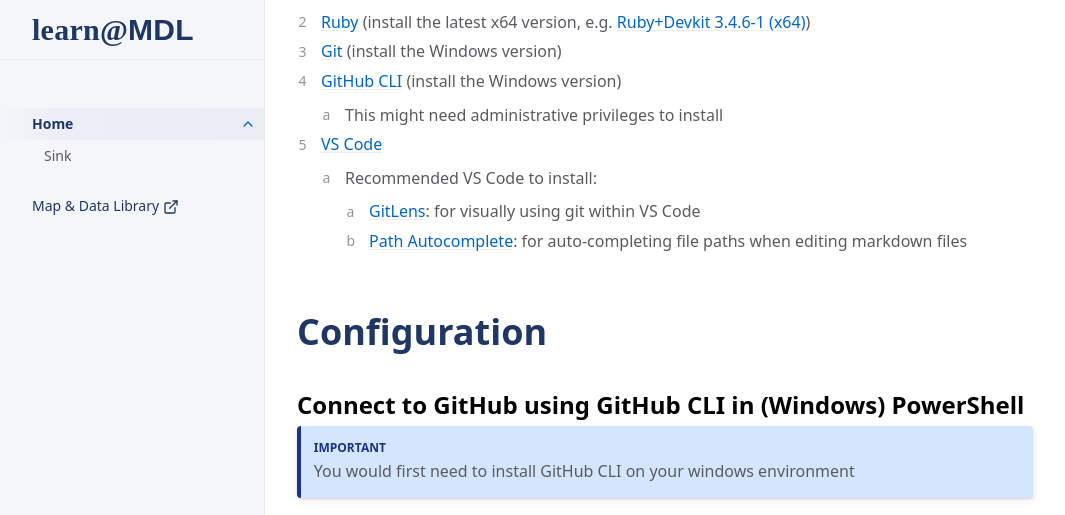
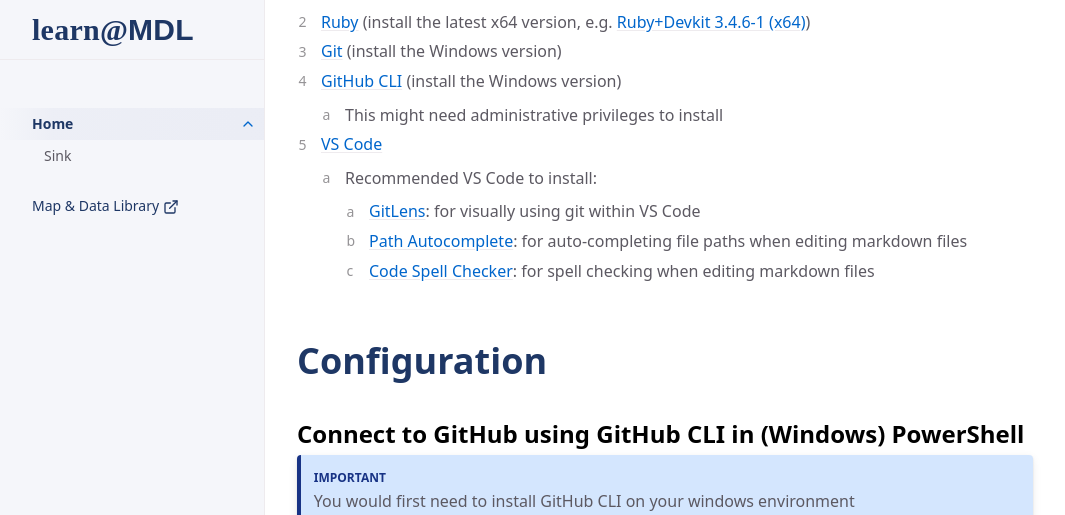
Before and after one commit to MDLutoronto/jtd-edit-setup, a Jekyll site: the page built from docs/index.md, in a window 1280 px wide and 900 px high, scrolled down 591 px, cut to the strip 0-515 px from the top of the window. Shown: the whole strip, without its empty margins (107-1172 px from the left). Built offline with Jekyll 4.4.1, drawn with Linux system fonts in a browser that asks for light colours; cached includes are drawn as plain includes.

Commit message:
docs: add recommendation for Code Spell Checker extension in setup guide

```diff
--- a/docs/index.md
+++ b/docs/index.md
@@ -33,6 +33,7 @@ This tutorial will guide you through the setup on your local machine for editing
     1. Recommended VS Code to install:
         1. [GitLens](https://marketplace.visualstudio.com/items?itemName=eamodio.gitlens): for visually using git within VS Code
         2. [Path Autocomplete](https://marketplace.visualstudio.com/items?itemName=ionutvmi.path-autocomplete): for auto-completing file paths when editing markdown files
+        3. [Code Spell Checker](https://marketplace.visualstudio.com/items?itemName=streetsidesoftware.code-spell-checker): for spell checking when editing markdown files
 
 
 # Configuration
```
